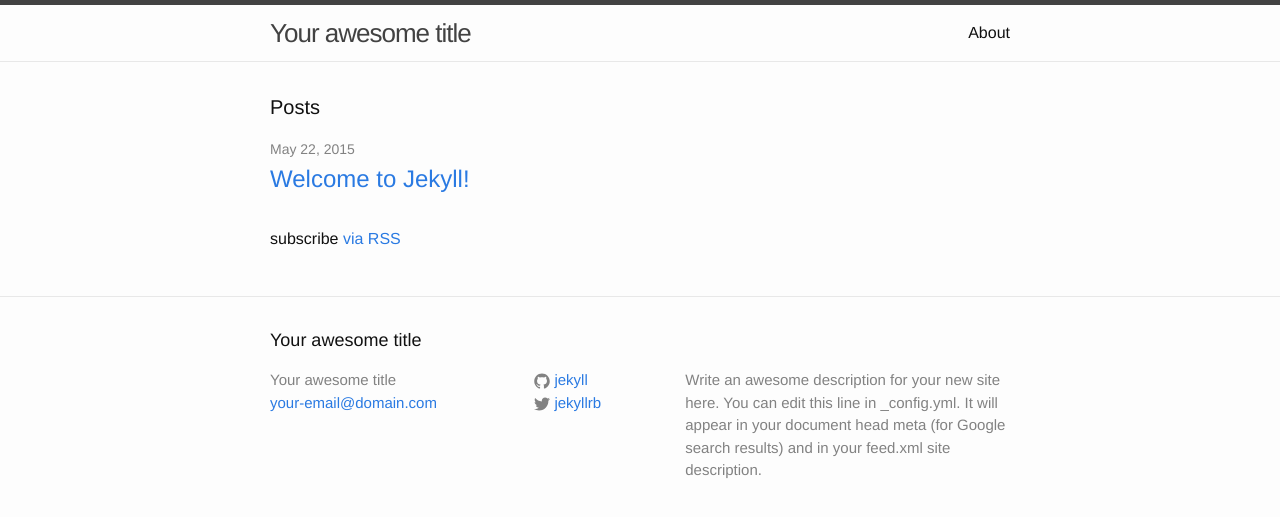
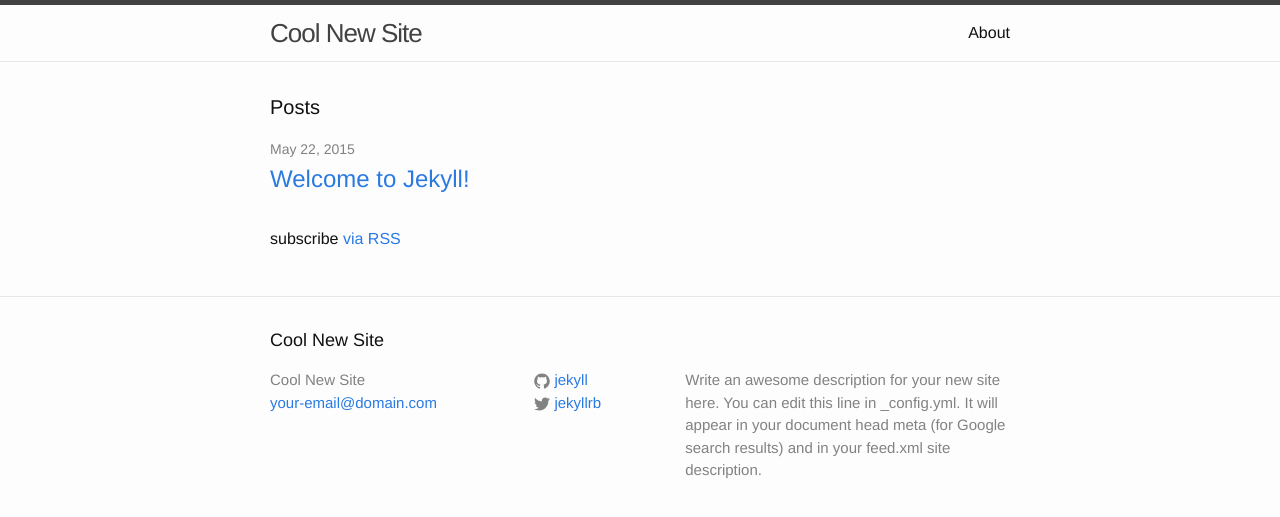
Before and after one commit to wearekobot/cloudcannon_jekyll_test, a Jekyll site: the page built from index.html, in a window 1280 px wide. Shown: the top 517 px of the page. Built offline with Jekyll 4.4.1, drawn with Linux system fonts in a browser that asks for light colours.

Commit message:
Updated '_config.yml' via CloudCannon

```diff
--- a/_config.yml
+++ b/_config.yml
@@ -1,14 +1,8 @@
-# Site settings
-title: Your awesome title
-email: your-email@domain.com
-description: > # this means to ignore newlines until "baseurl:"
-  Write an awesome description for your new site here. You can edit this
-  line in _config.yml. It will appear in your document head meta (for
-  Google search results) and in your feed.xml site description.
-baseurl: "" # the subpath of your site, e.g. /blog/
-url: "http://yourdomain.com" # the base hostname & protocol for your site
+title: Cool New Site
+email: "your-email@domain.com"
+description: Write an awesome description for your new site here. You can edit this line in _config.yml. It will appear in your document head meta (for Google search results) and in your feed.xml site description.
+baseurl: ""
+url: "http://yourdomain.com"
 twitter_username: jekyllrb
-github_username:  jekyll
-
-# Build settings
+github_username: jekyll
 markdown: kramdown
```
